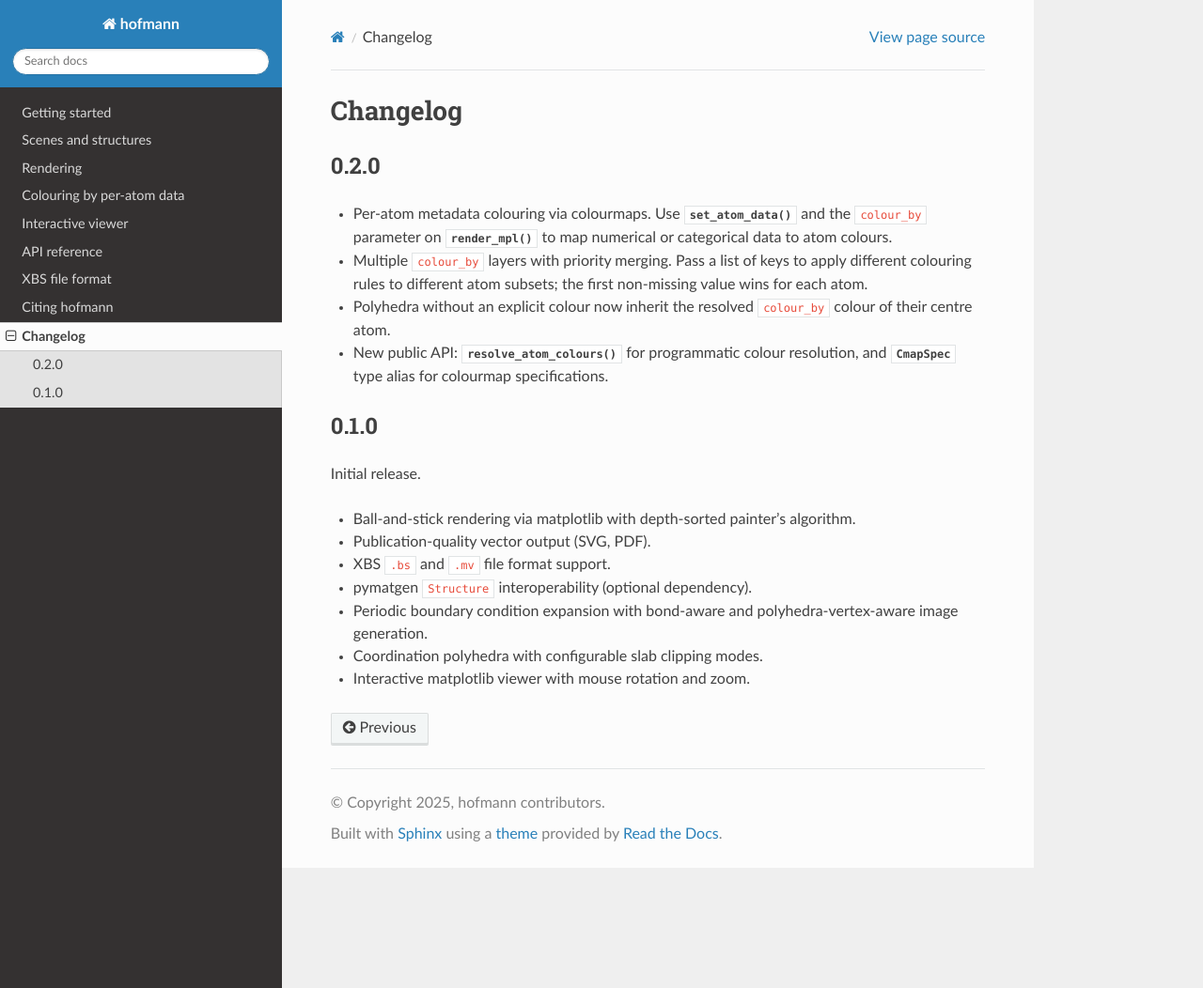
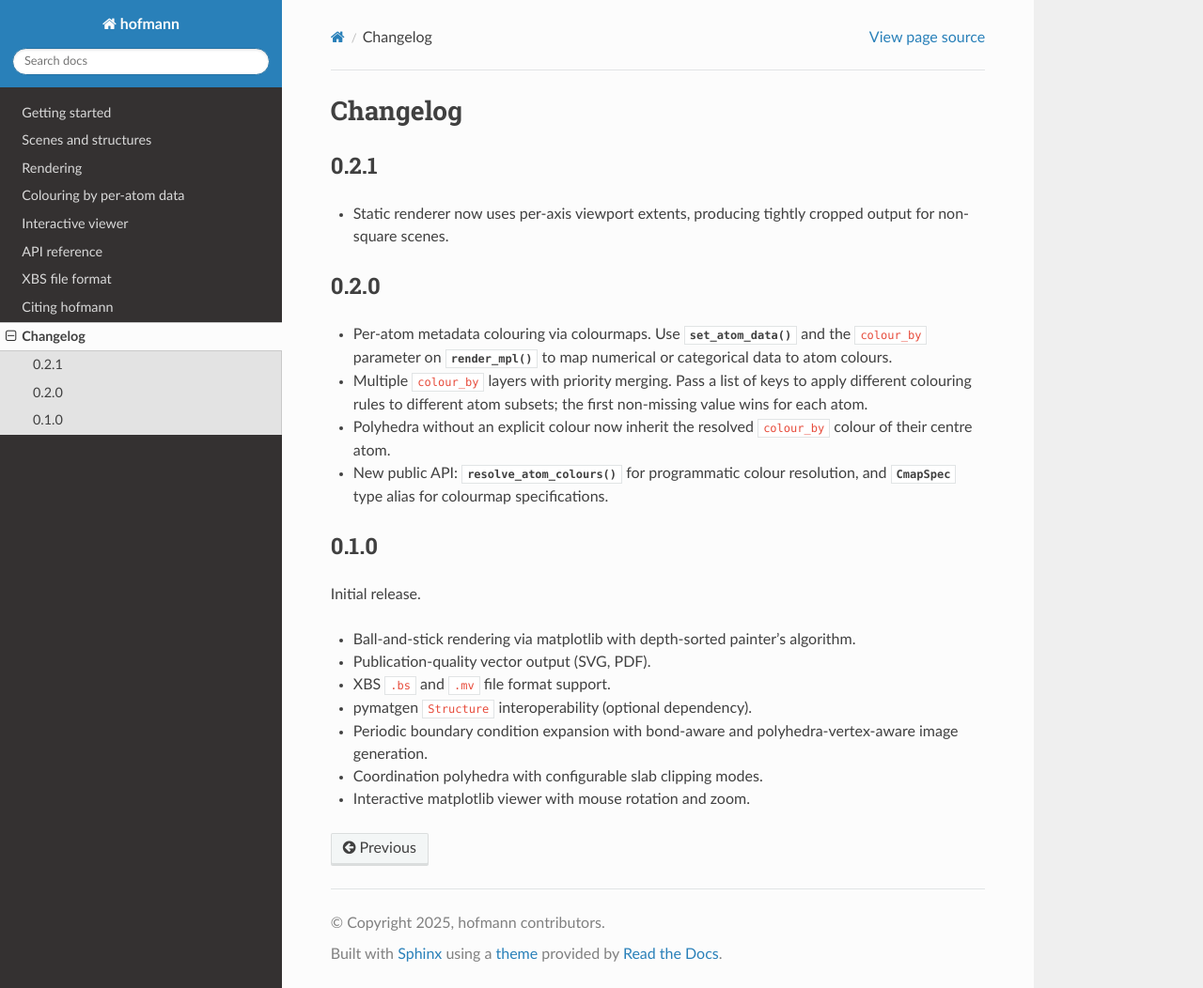
Before and after one commit to bjmorgan/hofmann, a Sphinx documentation site: the page built from docs/changelog.rst, in a window 1280 px wide and 1052 px high. Shown: the whole window at 94% size. Built offline with Sphinx 7.4.7 and the Read the Docs theme 3.1.0, drawn with Linux system fonts in a browser that asks for light colours.

Commit message:
Bump version to 0.2.1

```diff
--- a/docs/changelog.rst
+++ b/docs/changelog.rst
@@ -1,5 +1,11 @@
 Changelog
 =========
+
+0.2.1
+-----
+
+- Static renderer now uses per-axis viewport extents, producing
+  tightly cropped output for non-square scenes.
 
 0.2.0
 -----
--- a/pyproject.toml
+++ b/pyproject.toml
@@ -4,7 +4,7 @@ build-backend = "setuptools.build_meta"
 
 [project]
 name = "hofmann"
-version = "0.2.0"
+version = "0.2.1"
 description = "A modern Python reimagining of the XBS ball-and-stick crystal structure viewer"
 readme = "README.md"
 requires-python = ">=3.11"
```
